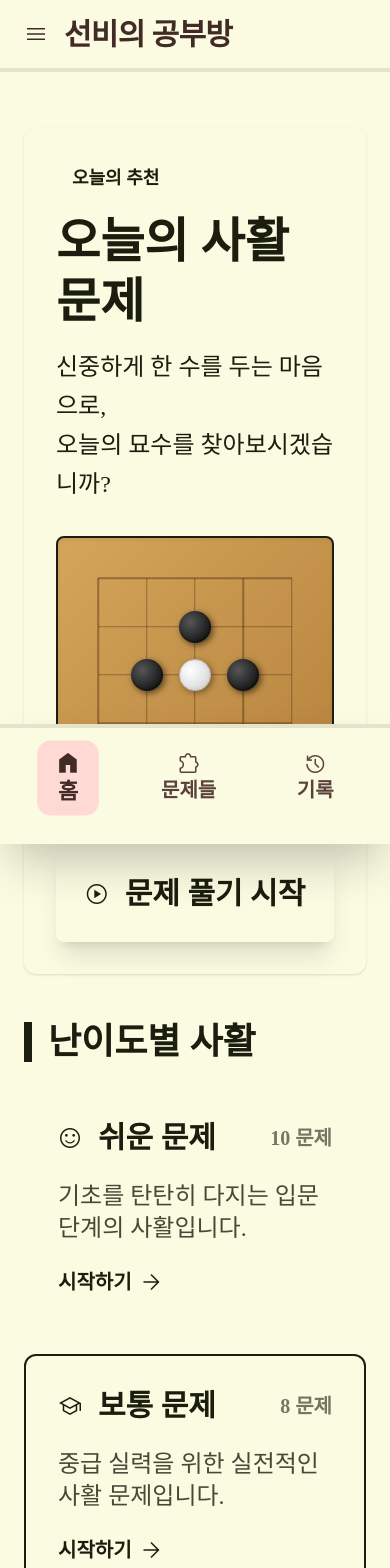
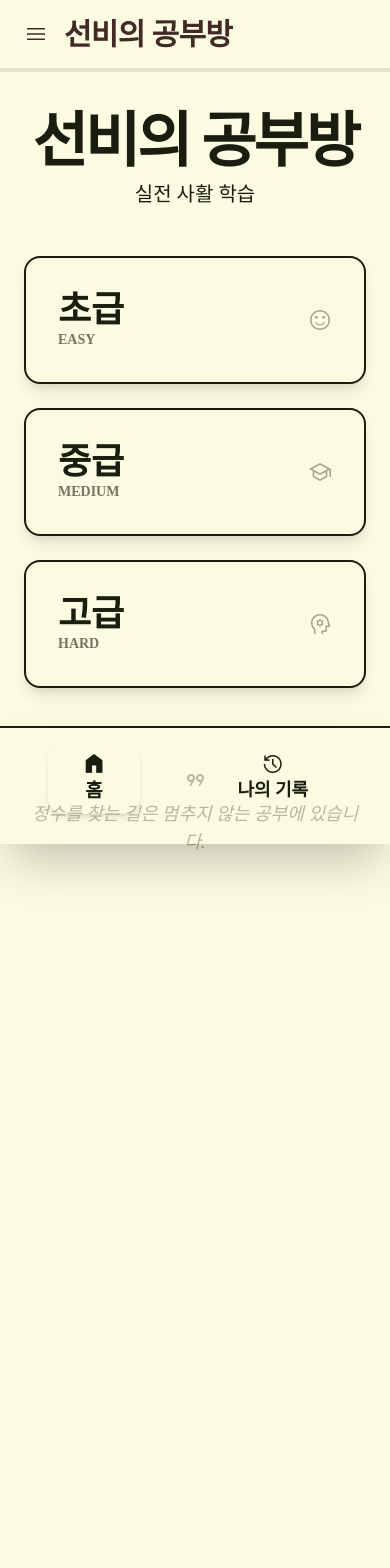
Before and after one commit to ko750125-afk/sunbi-go, a Next.js app: page / in a window 390 px wide. Shown: the top 1568 px of the page. After the commit the page ends 983 px from the top, so only its background shows below. Built offline with nearby package versions, Linux system fonts and the light colour scheme.

Commit message:
feat: UX 단순화 (3버튼 홈), 랜덤 문제 풀이 흐름, 고품질 바둑 소리 엔진 구현

```diff
--- a/app/components/BottomNavBar.tsx
+++ b/app/components/BottomNavBar.tsx
@@ -2,28 +2,29 @@
 
 import Link from 'next/link'
 import { usePathname } from 'next/navigation'
+import { playClickSound } from '../utils/audio'
 
 const navItems = [
   { href: '/', label: '홈', icon: 'home' },
-  { href: '/problems', label: '문제들', icon: 'extension' },
-  { href: '/records', label: '기록', icon: 'history' },
+  { href: '/records', label: '나의 기록', icon: 'history' },
 ]
 
 export default function BottomNavBar() {
   const pathname = usePathname()
 
   return (
-    <nav className="md:hidden fixed bottom-0 left-0 w-full bg-[#fbfbe2] border-t-4 border-[#e4e4cc] flex justify-around items-center px-4 pb-8 pt-4 z-50 shadow-2xl">
+    <nav className="md:hidden fixed bottom-0 left-0 w-full bg-surface-container border-t-2 border-outline-variant flex justify-around items-center px-4 pb-8 pt-4 z-50 shadow-2xl">
       {navItems.map(item => {
         const isActive = pathname === item.href
         return (
           <Link
             key={item.href}
             href={item.href}
-            className={`flex flex-col items-center justify-center px-4 py-2 rounded-xl transition-all ${
+            onClick={() => playClickSound()}
+            className={`flex flex-col items-center justify-center px-8 py-2 rounded-2xl transition-all ${
               isActive
-                ? 'bg-[#ffdad4] text-[#422b27] scale-110'
-                : 'text-[#5b413c]'
+                ? 'bg-primary text-on-primary scale-105 shadow-md'
+                : 'text-on-surface-variant'
             }`}
           >
             <span
@@ -32,7 +33,7 @@ export default function BottomNavBar() {
             >
               {item.icon}
             </span>
-            <span className="font-serif text-xl font-bold">{item.label}</span>
+            <span className="font-bold text-lg">{item.label}</span>
           </Link>
         )
       })}
--- a/app/page.tsx
+++ b/app/page.tsx
@@ -1,135 +1,83 @@
 'use client'
 
-import Link from 'next/link'
+import { useRouter } from 'next/navigation'
 import TopAppBar from './components/TopAppBar'
 import BottomNavBar from './components/BottomNavBar'
 import problemsData from '../src/data/problems.json'
 import { Problem } from './types'
+import { playClickSound } from './utils/audio'
 
 const problems = problemsData.problems as Problem[]
 
 export default function Home() {
-  const todayProblem = problems[new Date().getDate() % problems.length]
+  const router = useRouter()
 
-  const difficultyStats = {
-    easy: problems.filter(p => p.difficulty === 'easy').length,
-    medium: problems.filter(p => p.difficulty === 'medium').length,
-    hard: problems.filter(p => p.difficulty === 'hard').length,
+  const startRandomGame = (difficulty: string) => {
+    playClickSound()
+    const filtered = problems.filter(p => p.difficulty === difficulty)
+    if (filtered.length > 0) {
+      const randomProblem = filtered[Math.floor(Math.random() * filtered.length)]
+      router.push(`/solve/${randomProblem.id}?mode=shuffle`)
+    }
   }
 
   return (
-    <div className="min-h-screen pb-32 md:pb-8">
+    <div className="min-h-screen bg-background pb-32">
       <TopAppBar />
-      <main className="mt-24 max-w-4xl mx-auto px-6 py-8 space-y-12">
 
-        {/* Hero: 오늘의 사활 문제 */}
-        <section className="bg-surface-container p-8 rounded-xl shadow-sm space-y-8">
-          <div className="space-y-4">
-            <span className="inline-block px-4 py-1 bg-tertiary text-on-tertiary font-bold rounded-full text-lg">오늘의 추천</span>
-            <h2 className="text-5xl font-black text-primary leading-tight">오늘의 사활 문제</h2>
-            <p className="text-2xl text-on-surface-variant leading-relaxed">
-              신중하게 한 수를 두는 마음으로,<br />오늘의 묘수를 찾아보시겠습니까?
-            </p>
-          </div>
-          <div className="flex flex-col gap-8">
-            {/* Mini board preview */}
-            <div className="w-full max-w-xs mx-auto aspect-square bg-secondary-container rounded-lg shadow-inner p-4 relative border-2 border-primary-container/20"
-              style={{ background: 'linear-gradient(135deg, #d4a55a, #b5813c)' }}>
-              <div className="absolute inset-0 grid grid-cols-5 grid-rows-5 p-4 gap-0">
-                {Array.from({ length: 25 }).map((_, i) => {
-                  const row = Math.floor(i / 5)
-                  const col = i % 5
-                  const stone = todayProblem.stones.find(s =>
-                    s.x === col + 1 && s.y === row + 1
-                  )
-                  return (
-                    <div key={i} className="flex items-center justify-center relative">
-                      {row > 0 && <div className="absolute top-0 left-1/2 -translate-x-1/2 w-[1.5px] h-1/2 bg-[#5a3a1a]/50" />}
-                      {row < 4 && <div className="absolute top-1/2 left-1/2 -translate-x-1/2 w-[1.5px] h-1/2 bg-[#5a3a1a]/50" />}
-                      {col > 0 && <div className="absolute top-1/2 left-0 -translate-y-1/2 h-[1.5px] w-1/2 bg-[#5a3a1a]/50" />}
-                      {col < 4 && <div className="absolute top-1/2 left-1/2 -translate-y-1/2 h-[1.5px] w-1/2 bg-[#5a3a1a]/50" />}
-                      {stone && (
-                        <div className={`w-8 h-8 rounded-full z-10 ${
-                          stone.color === 'black' ? 'go-stone-black' : 'go-stone-white'
-                        }`} />
-                      )}
-                    </div>
-                  )
-                })}
-              </div>
+      <main className="mt-28 max-w-lg mx-auto px-6 flex flex-col items-center justify-center space-y-12">
+        <div className="text-center space-y-2">
+          <h1 className="text-6xl font-black text-primary tracking-tighter">선비의 공부방</h1>
+          <p className="text-xl text-on-surface-variant font-medium">실전 사활 학습</p>
+        </div>
+
+        <div className="w-full flex flex-col gap-6">
+          <button
+            onClick={() => startRandomGame('easy')}
+            className="group relative overflow-hidden h-32 bg-surface-container-high rounded-2xl border-2 border-primary/10 shadow-lg transition-all active:scale-95 flex items-center justify-between px-8 hover:bg-primary hover:text-on-primary"
+          >
+            <div className="flex flex-col items-start">
+              <span className="text-4xl font-black">초급</span>
+              <span className="text-sm opacity-60 font-bold group-hover:text-primary-fixed">EASY</span>
             </div>
-            <Link href={`/solve/${todayProblem.id}`}>
-              <button className="w-full h-24 bg-primary text-on-primary text-3xl font-bold rounded-lg shadow-xl flex items-center justify-center gap-4 hover:opacity-90 transition-all active:scale-95">
-                <span className="material-symbols-outlined text-4xl">play_circle</span>
-                문제 풀기 시작
-              </button>
-            </Link>
-          </div>
-        </section>
+            <span className="material-symbols-outlined text-5xl opacity-40 group-hover:opacity-100 group-hover:translate-x-2 transition-transform">
+              sentiment_satisfied
+            </span>
+          </button>
 
-        {/* Categories: 난이도별 문제 */}
-        <section className="space-y-6">
-          <h3 className="text-4xl font-black text-primary border-l-8 border-primary pl-4">난이도별 사활</h3>
-          <div className="grid grid-cols-1 gap-6">
-            <Link href="/problems?difficulty=easy">
-              <div className="group bg-surface-container-high p-8 rounded-xl transition-all hover:bg-primary hover:text-on-primary cursor-pointer border-2 border-transparent hover:border-primary">
-                <div className="flex justify-between items-center mb-6">
-                  <div className="flex items-center gap-4">
-                    <span className="material-symbols-outlined text-5xl text-primary group-hover:text-primary-fixed">sentiment_satisfied</span>
-                    <h4 className="text-3xl font-bold">쉬운 문제</h4>
-                  </div>
-                  <span className="text-xl font-bold opacity-60">{difficultyStats.easy} 문제</span>
-                </div>
-                <p className="text-2xl opacity-80 mb-6">기초를 탄탄히 다지는 입문 단계의 사활입니다.</p>
-                <div className="flex items-center gap-2 font-bold group-hover:text-primary-fixed text-xl">
-                  시작하기 <span className="material-symbols-outlined">arrow_forward</span>
-                </div>
-              </div>
-            </Link>
+          <button
+            onClick={() => startRandomGame('medium')}
+            className="group relative overflow-hidden h-32 bg-primary-fixed rounded-2xl border-2 border-primary/20 shadow-lg transition-all active:scale-95 flex items-center justify-between px-8 hover:bg-primary hover:text-on-primary"
+          >
+            <div className="flex flex-col items-start">
+              <span className="text-4xl font-black text-primary group-hover:text-on-primary">중급</span>
+              <span className="text-sm text-primary opacity-60 font-bold group-hover:text-on-primary">MEDIUM</span>
+            </div>
+            <span className="material-symbols-outlined text-5xl text-primary opacity-40 group-hover:text-on-primary group-hover:opacity-100 group-hover:translate-x-2 transition-transform">
+              school
+            </span>
+          </button>
 
-            <Link href="/problems?difficulty=medium">
-              <div className="group bg-primary-fixed p-8 rounded-xl transition-all hover:bg-primary hover:text-on-primary cursor-pointer border-2 border-primary/10">
-                <div className="flex justify-between items-center mb-6">
-                  <div className="flex items-center gap-4">
-                    <span className="material-symbols-outlined text-5xl text-primary group-hover:text-primary-fixed">school</span>
-                    <h4 className="text-3xl font-bold text-primary group-hover:text-on-primary">보통 문제</h4>
-                  </div>
-                  <span className="text-xl font-bold text-primary opacity-60 group-hover:text-on-primary">{difficultyStats.medium} 문제</span>
-                </div>
-                <p className="text-2xl text-primary-container opacity-80 mb-6 group-hover:text-on-primary">중급 실력을 위한 실전적인 사활 문제입니다.</p>
-                <div className="flex items-center gap-2 font-bold text-primary group-hover:text-primary-fixed text-xl">
-                  시작하기 <span className="material-symbols-outlined">arrow_forward</span>
-                </div>
-              </div>
-            </Link>
+          <button
+            onClick={() => startRandomGame('hard')}
+            className="group relative overflow-hidden h-32 bg-surface-container-high rounded-2xl border-2 border-primary/10 shadow-lg transition-all active:scale-95 flex items-center justify-between px-8 hover:bg-primary hover:text-on-primary"
+          >
+            <div className="flex flex-col items-start">
+              <span className="text-4xl font-black">고급</span>
+              <span className="text-sm opacity-60 font-bold group-hover:text-primary-fixed">HARD</span>
+            </div>
+            <span className="material-symbols-outlined text-5xl opacity-40 group-hover:opacity-100 group-hover:translate-x-2 transition-transform">
+              psychology
+            </span>
+          </button>
+        </div>
 
-            <Link href="/problems?difficulty=hard">
-              <div className="group bg-surface-container-high p-8 rounded-xl transition-all hover:bg-primary hover:text-on-primary cursor-pointer border-2 border-transparent hover:border-primary">
-                <div className="flex justify-between items-center mb-6">
-                  <div className="flex items-center gap-4">
-                    <span className="material-symbols-outlined text-5xl text-primary group-hover:text-primary-fixed">psychology</span>
-                    <h4 className="text-3xl font-bold">어려운 문제</h4>
-                  </div>
-                  <span className="text-xl font-bold opacity-60">{difficultyStats.hard} 문제</span>
-                </div>
-                <p className="text-2xl opacity-80 mb-6">고단자를 향한 깊은 수읽기가 필요한 난제입니다.</p>
-                <div className="flex items-center gap-2 font-bold group-hover:text-primary-fixed text-xl">
-                  시작하기 <span className="material-symbols-outlined">arrow_forward</span>
-                </div>
-              </div>
-            </Link>
-          </div>
-        </section>
+        <div className="pt-8 opacity-30 text-center">
+          <span className="material-symbols-outlined text-4xl">format_quote</span>
+          <p className="text-lg font-serif italic">정수를 찾는 길은 멈추지 않는 공부에 있습니다.</p>
+        </div>
+      </main>
 
-        {/* Quote Section */}
-        <section className="py-12 text-center space-y-6 max-w-4xl mx-auto border-y-4 border-surface-variant/30">
-          <span className="material-symbols-outlined text-5xl text-primary-fixed-dim">format_quote</span>
-          <blockquote className="text-3xl md:text-4xl font-black text-primary leading-snug px-4">
-            &quot;바둑은 인생의 축소판이며,<br />한 수 한 수에 온 정성을 다하는 것이<br />공부의 시작이자 끝입니다.&quot;
-          </blockquote>
-          <cite className="block text-xl text-on-surface-variant font-bold not-italic">— 무명 선비의 가르침</cite>
-        </section>
-      </main>
       <BottomNavBar />
     </div>
   )
--- /dev/null
+++ b/app/utils/audio.ts
@@ -0,0 +1,133 @@
+'use client'
+
+/**
+ * 선비의 공부방 - 고품질 바둑 소리 엔진 (Web Audio API)
+ * 외부 라이브러리 없이 순수 오디오 합성으로 현실적인 목재 공명음을 구현합니다.
+ */
+
+let audioCtx: AudioContext | null = null;
+
+function getAudioContext() {
+  if (!audioCtx) {
+    audioCtx = new (window.AudioContext || (window as any).webkitAudioContext)();
+  }
+  return audioCtx;
+}
+
+/**
+ * 바둑돌 착수 소리 (Wood "Tak")
+ * - @param isAI: AI 응수 시 약간 다른 톤으로 출력
+ * - @param volume: 볼륨 (0.0 ~ 1.0)
+ */
+export const playStoneSound = (isAI = false, volume = 0.4) => {
+  try {
+    const ctx = getAudioContext();
+    if (ctx.state === 'suspended') ctx.resume();
+
+    const now = ctx.currentTime;
+
+    // 1. 목재 타격음 (Noise Burst)
+    const bufferSize = ctx.sampleRate * 0.05; // 50ms noise
+    const buffer = ctx.createBuffer(1, bufferSize, ctx.sampleRate);
+    const data = buffer.getChannelData(0);
+    for (let i = 0; i < bufferSize; i++) {
+      data[i] = Math.random() * 2 - 1;
+    }
+
+    const noise = ctx.createBufferSource();
+    noise.buffer = buffer;
+
+    const noiseFilter = ctx.createBiquadFilter();
+    noiseFilter.type = 'bandpass';
+    noiseFilter.frequency.setValueAtTime(isAI ? 800 : 1000, now);
+    noiseFilter.Q.setValueAtTime(1, now);
+
+    const noiseGain = ctx.createGain();
+    noiseGain.gain.setValueAtTime(volume * 0.5, now);
+    noiseGain.gain.exponentialRampToValueAtTime(0.01, now + 0.03);
+
+    noise.connect(noiseFilter);
+    noiseFilter.connect(noiseGain);
+    noiseGain.connect(ctx.destination);
+
+    // 2. 목재 공명음 (Resonance)
+    const osc = ctx.createOscillator();
+    const oscGain = ctx.createGain();
+
+    // 바둑판의 두께와 재질을 시뮬레이션하는 주파수 믹스
+    osc.type = 'triangle';
+    osc.frequency.setValueAtTime(isAI ? 380 : 440, now);
+    osc.frequency.exponentialRampToValueAtTime(isAI ? 180 : 220, now + 0.08);
+
+    oscGain.gain.setValueAtTime(volume, now);
+    oscGain.gain.exponentialRampToValueAtTime(0.001, now + 0.12);
+
+    osc.connect(oscGain);
+    oscGain.connect(ctx.destination);
+
+    // 실행
+    noise.start(now);
+    noise.stop(now + 0.05);
+    osc.start(now);
+    osc.stop(now + 0.15);
+
+  } catch (e) {
+    console.error('Audio play failed:', e);
+  }
+};
+
+/**
+ * UI 버튼 클릭 소리
+ */
+export const playClickSound = (volume = 0.2) => {
+  try {
+    const ctx = getAudioContext();
+    if (ctx.state === 'suspended') ctx.resume();
+
+    const now = ctx.currentTime;
+    const osc = ctx.createOscillator();
+    const gain = ctx.createGain();
+
+    osc.type = 'sine';
+    osc.frequency.setValueAtTime(1200, now);
+    osc.frequency.exponentialRampToValueAtTime(800, now + 0.05);
+
+    gain.gain.setValueAtTime(volume, now);
+    gain.gain.exponentialRampToValueAtTime(0.001, now + 0.05);
+
+    osc.connect(gain);
+    gain.connect(ctx.destination);
+
+    osc.start(now);
+    osc.stop(now + 0.06);
+  } catch (e) {}
+};
+
+/**
+ * 성공/축하 소리
+ */
+export const playSuccessSound = (volume = 0.3) => {
+  try {
+    const ctx = getAudioContext();
+    if (ctx.state === 'suspended') ctx.resume();
+
+    const now = ctx.currentTime;
+    [440, 554.37, 659.25].forEach((freq, i) => {
+      const osc = ctx.createOscillator();
+      const gain = ctx.createGain();
+
+      osc.type = 'sine';
+      osc.frequency.setValueAtTime(freq, now + i * 0.1);
+
+      gain.gain.setValueAtTime(0, now + i * 0.1);
+      gain.gain.linearRampToValueAtTime(volume, now + i * 0.1 + 0.05);
+      gain.gain.exponentialRampToValueAtTime(0.001, now + i * 0.1 + 0.4);
+
+      osc.connect(gain);
+      gain.connect(ctx.destination);
+
+      osc.start(now + i * 0.1);
+      osc.stop(now + i * 0.1 + 0.5);
+    });
+  } catch (e) {}
+};
```
Also changed, not shown: app/components/GoBoard.tsx (+3 -30 lines), app/solve/[id]/page.tsx (+56 -45 lines).
